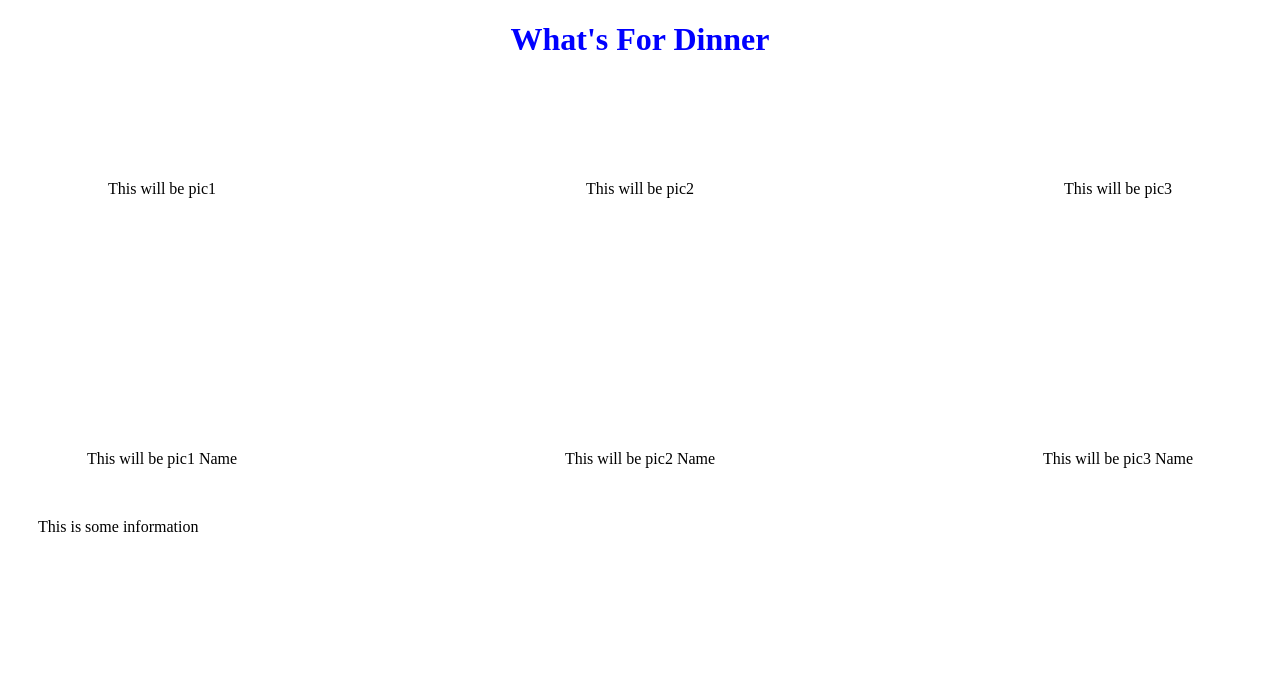
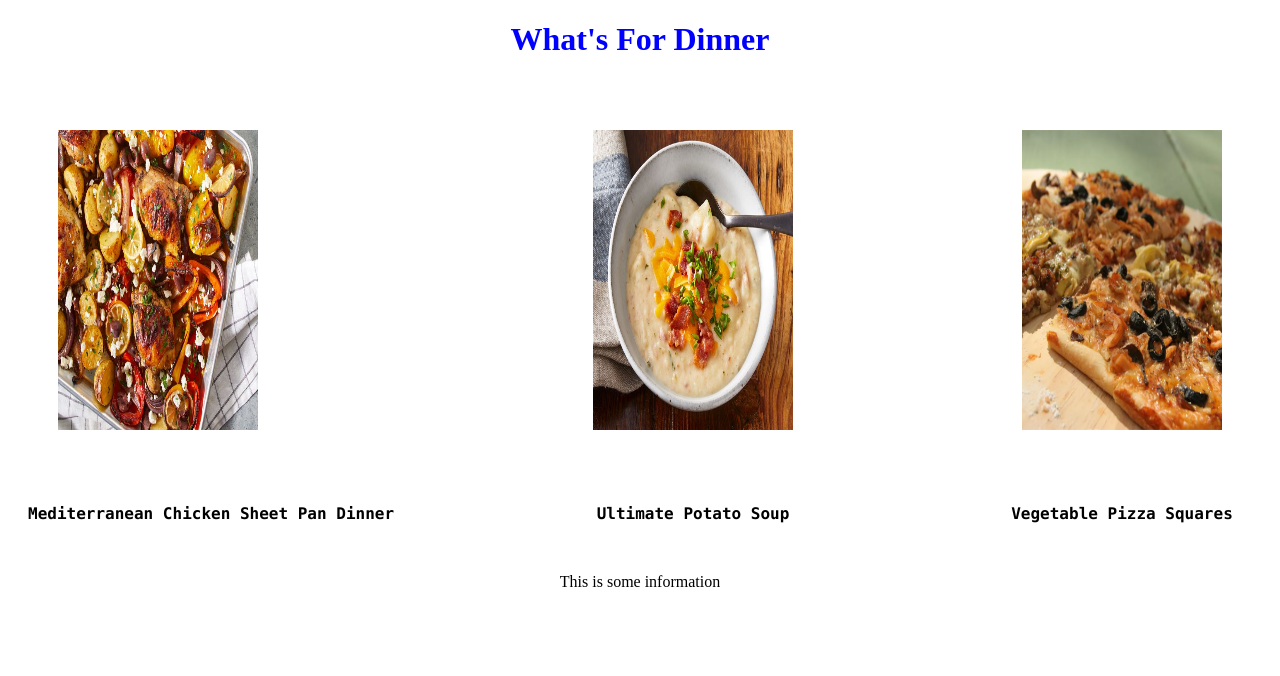
Before and after one commit to ebaybasics/projectWebsite, a plain HTML site: page index.html in a window 1280 px wide. Drawn offline with Linux system fonts and the light colour scheme.

Commit message:
Add images to descriptivePic, Change font-family of .picName

```diff
--- a/index.html
+++ b/index.html
@@ -17,29 +17,32 @@
             <div class="card card1">
                 <!-- Each card has a picture which tells what the card represents -->
                 <div class="descriptivePic pic1">
-                    This will be pic1
+                    <img class="image"
+                     src="./images/med_dish.jpg">
                 </div>
                 <!-- Each card will have a name -->
                 <div class="picName picName1">
-                    This will be pic1 Name
+                    Mediterranean Chicken Sheet Pan Dinner
 
                 </div>
             </div>
             <div class="card card2">
                 <div class="descriptivePic pic2">
-                    This will be pic2
+                    <img class="image"
+                     src="./images/pot_soup.jpg">
                 </div>
                 <div class="picName picName2">
-                    This will be pic2 Name
+                    Ultimate Potato Soup
                 </div>
 
             </div>
             <div class="card card3">
                 <div class="descriptivePic pic3">
-                    This will be pic3
+                    <img class="image"
+                     src="./images/veg_pizza.jpg">
                 </div>
                 <div class="picName picName3">
-                    This will be pic3 Name
+                    Vegetable Pizza Squares
                 </div>
 
             </div>
--- a/style.css
+++ b/style.css
@@ -19,7 +19,7 @@
 
 .descriptivePic {
     min-height: 150px;
-    padding: 100px;
+    padding: 50px;
 }
 
 .mainWindow {
@@ -29,10 +29,18 @@
 .picName {
     margin: 20px;
     text-align: center;
+    font-weight: bold;
+    font-family: "Lucida Console", "Courier New", monospace;
 
 }
 
 .infoBox {
     margin: 30px;
     min-height: 100px;
+    text-align: center;
 }
+
+.image {
+    height: 300px;
+    width: 200px;
+}
```
